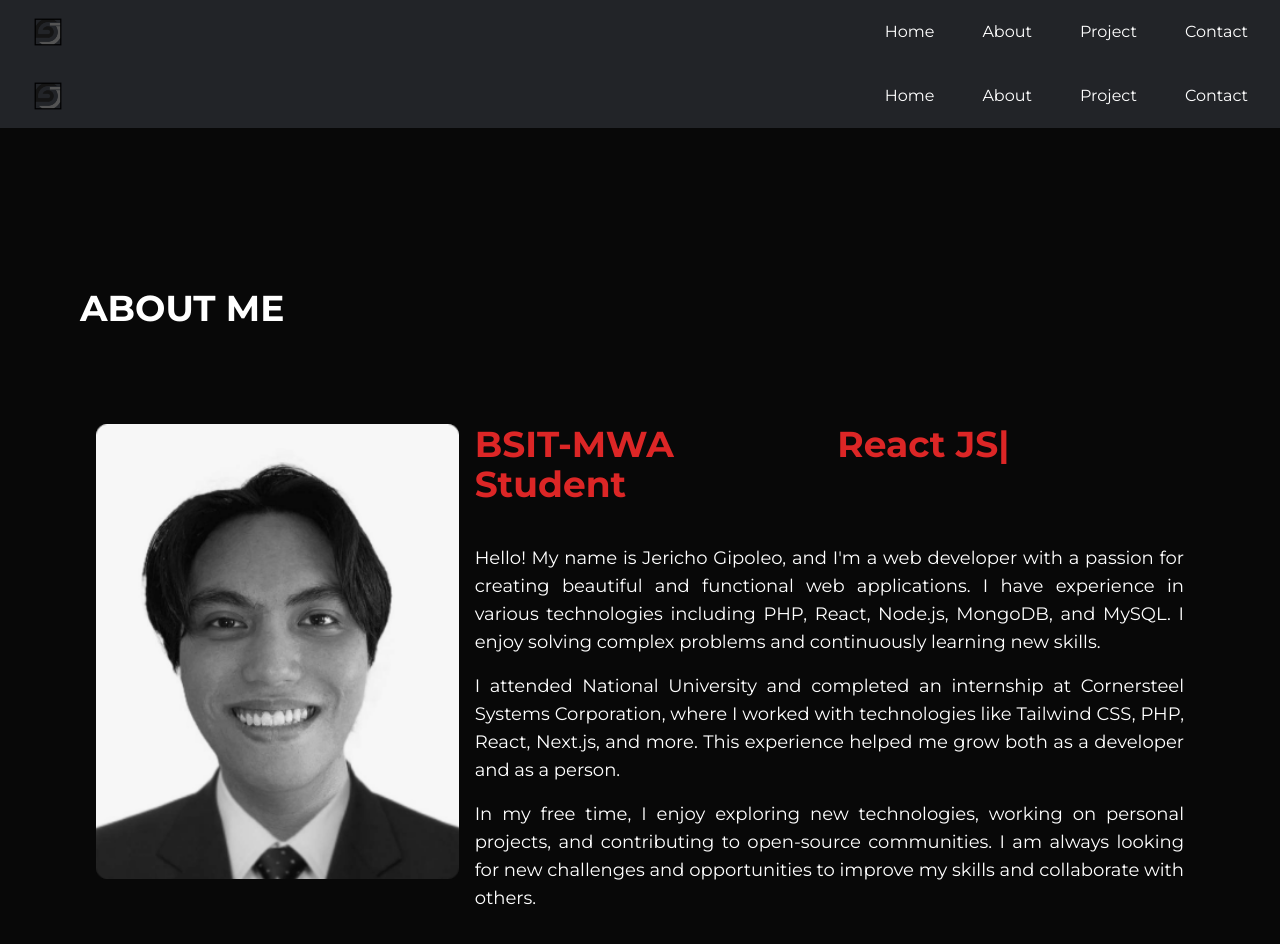
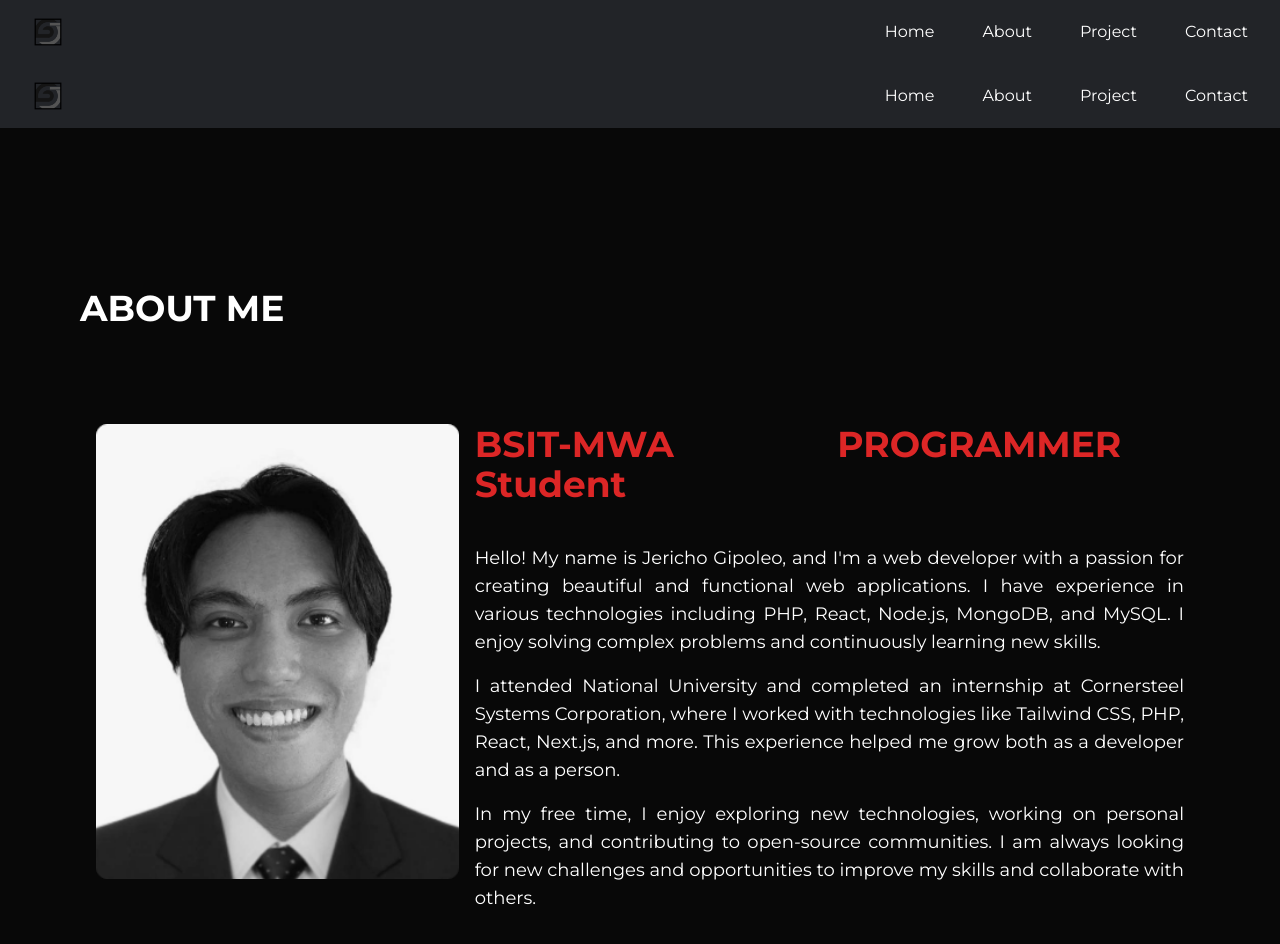
Before and after one commit to jerichogipoleo/MyPortfolio, a React (Vite) app: page /about in a window 1280 px wide. Shown: the top 944 px of the page. Built offline with nearby package versions, Linux system fonts and the light colour scheme.

Commit message:
remove moving text about

```diff
--- a/src/components/about.jsx
+++ b/src/components/about.jsx
@@ -142,7 +142,8 @@ const About = () => {
                   BSIT-MWA Student
                 </div>
                 <div className="text-2xl md:text-3xl lg:text-4xl font-bold text-red-600">
-                  {rightText}|
+                  {/* {rightText}| */}
+                  PROGRAMMER
                 </div>
               </div>
 
```
